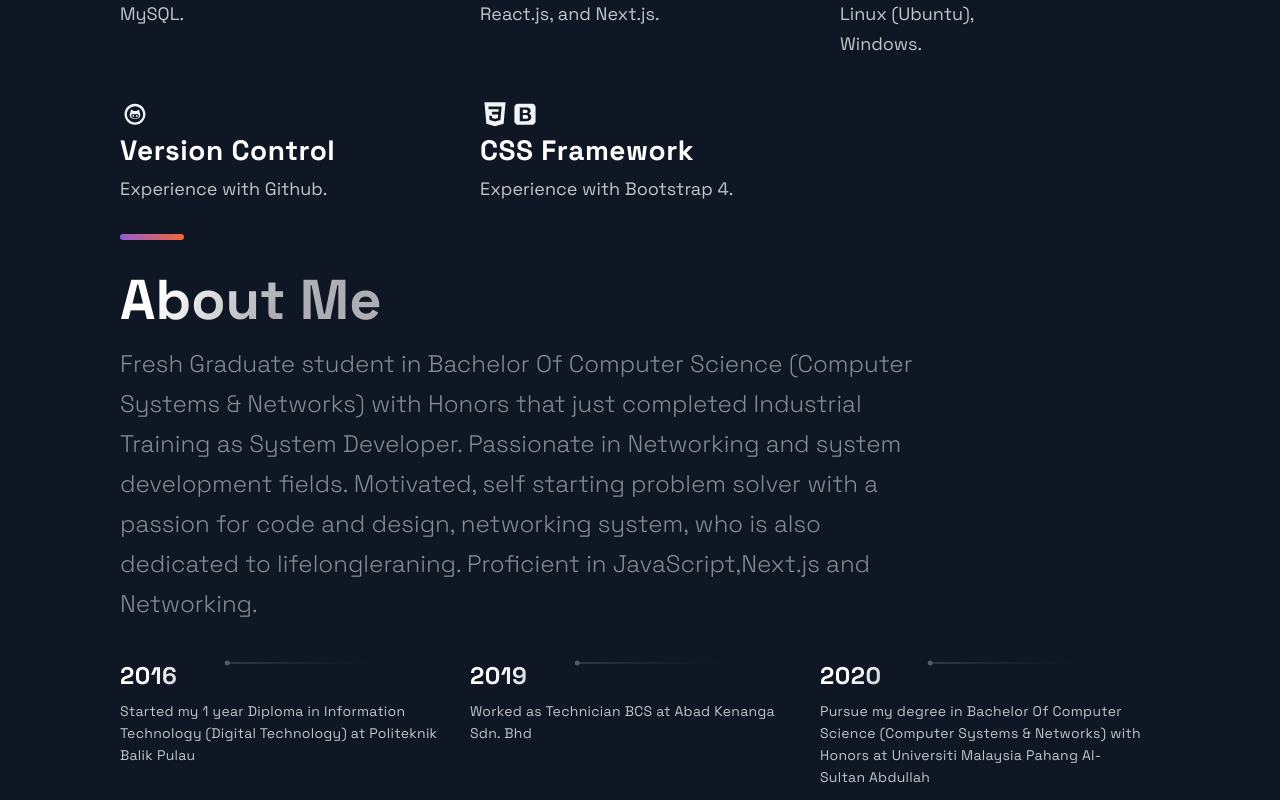
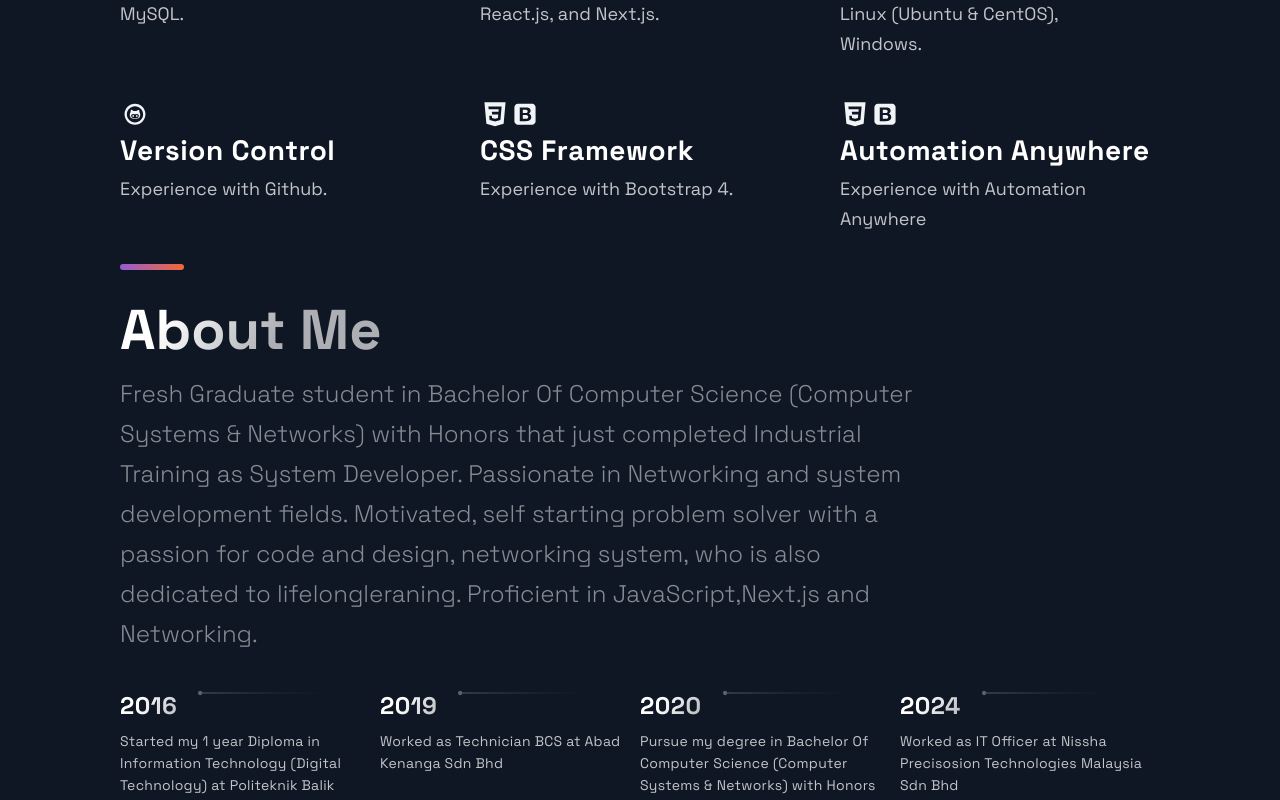
Before and after one commit to ilyshkmi/portfolio, a Next.js app: page / in a window 1280 px wide. Shown: the part 2380-3180 px from the top of the page. Built offline with nearby package versions, Linux system fonts and the light colour scheme.

Commit message:
Timeline data
update experience

```diff
--- a/src/components/Technologies/Technologies.js
+++ b/src/components/Technologies/Technologies.js
@@ -123,7 +123,7 @@
           <ListTitle>Operating System</ListTitle>
           <ListParagraph>
             Experience with <br />
-            Linux (Ubuntu), <br />
+            Linux (Ubuntu & CentOS), <br />
             Windows.
           </ListParagraph>
         </ListContainer>
@@ -151,6 +151,18 @@
           </ListParagraph>
         </ListContainer>
       </ListItem>
+      <ListItem>
+        <picture>
+          <DiCss3 size="3rem" />
+          <DiBootstrap size="3rem" />
+        </picture>
+        <ListContainer>
+          <ListTitle>Automation Anywhere</ListTitle>
+          <ListParagraph>
+            Experience with Automation Anywhere<br />
+          </ListParagraph>
+        </ListContainer>
+      </ListItem>
     </List>
     <SectionDivider colorAlt />
   </Section>
--- a/src/constants/constants.js
+++ b/src/constants/constants.js
@@ -24,8 +24,9 @@
 
 export const TimeLineData = [
   { year: 2016, text: 'Started my 1 year Diploma in Information Technology (Digital Technology) at Politeknik Balik Pulau', },
-  { year: 2019, text: 'Worked as Technician BCS at Abad Kenanga Sdn. Bhd', },
+  { year: 2019, text: 'Worked as Technician BCS at Abad Kenanga Sdn Bhd', },
   { year: 2020, text: 'Pursue my degree in Bachelor Of Computer Science (Computer Systems & Networks) with Honors at Universiti Malaysia Pahang Al-Sultan Abdullah', },
+  { year: 2024, text: 'Worked as IT Officer at Nissha Precisosion Technologies Malaysia Sdn Bhd', },
 ];
 
 export const certification = [
```
